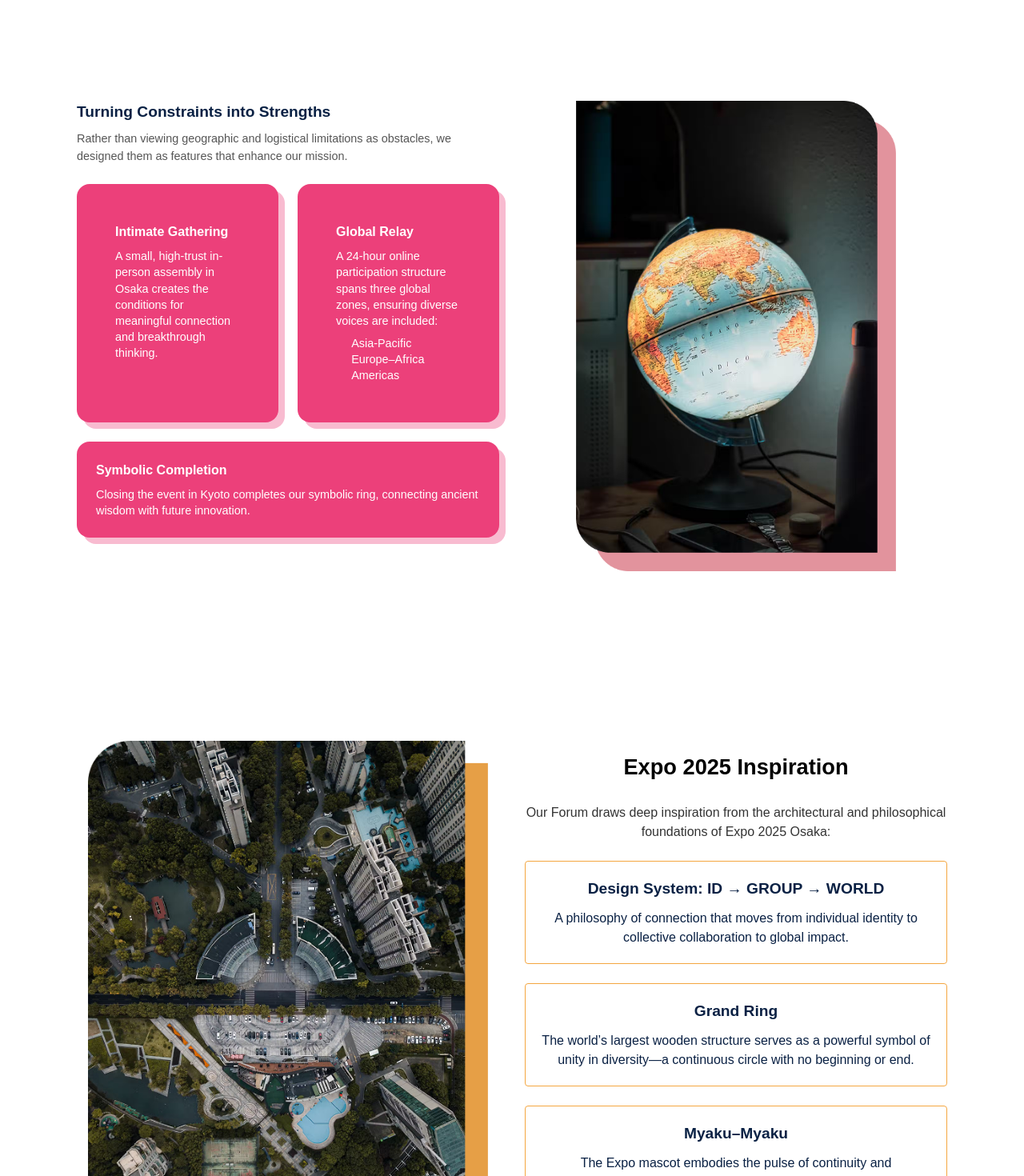
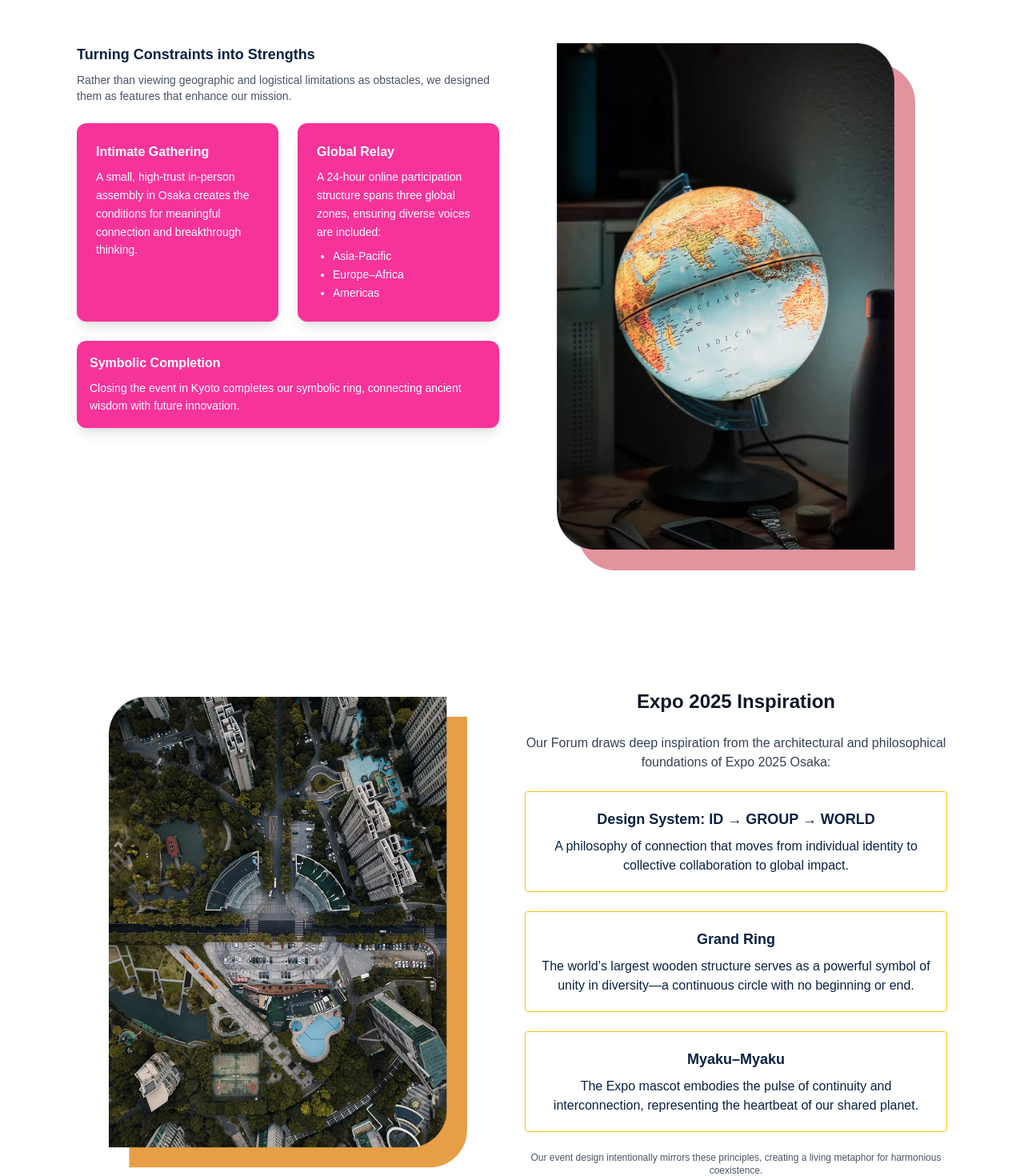
Before and after one commit to Algonots/ai-compassion_website, a Next.js app: page / in a window 1280 px wide. Shown: the part 1980-3450 px from the top of the page at 80% size. Built offline with nearby package versions, Linux system fonts and the light colour scheme.

Commit message:
updated mobile responsiveness for about section

```diff
--- a/src/components/aboutSection/index.jsx
+++ b/src/components/aboutSection/index.jsx
@@ -53,134 +53,49 @@ const pillars = [
 
 export function ConstraintsSection() {
   return (
-    <section
-      className="my-11"
-      style={{
-        display: "grid",
-        gridTemplateColumns: "1fr 1fr",
-        gap: "2rem",
-        alignItems: "start",
-        padding: "4rem 2rem",
-      }}
-    >
+    <section className="my-11 grid grid-cols-1 md:grid-cols-2 gap-8 items-start px-4 md:px-8 py-8">
       {/* Left Content */}
-      <div style={{ display: "flex", flexDirection: "column", gap: "1.5rem" }}>
+      <div className="flex flex-col gap-6">
         {/* Header */}
         <div>
-          <h2 style={{ fontSize: "1.2rem", fontWeight: "600" }}>
-            Turning Constraints into Strengths
-          </h2>
-          <p style={{ fontSize: "0.9rem", color: "#555", marginTop: "0.5rem" }}>
-            Rather than viewing geographic and logistical limitations as
-            obstacles, we designed them as features that enhance our mission.
+          <h2 className="text-lg font-semibold">Turning Constraints into Strengths</h2>
+          <p className="text-sm text-gray-600 mt-2">
+            Rather than viewing geographic and logistical limitations as obstacles, we designed them as features that enhance our mission.
           </p>
         </div>
-
         {/* First row with two cards */}
-        <div
-          style={{
-            display: "grid",
-            gridTemplateColumns: "5fr 5fr",
-            gap: "1.5rem",
-          }}
-        >
+        <div className="grid grid-cols-1 sm:grid-cols-2 gap-6">
           {/* Intimate Gathering */}
-          <div
-            style={{
-              backgroundColor: "#ec407a",
-              color: "white",
-              padding: "3rem",
-              borderRadius: "1rem",
-              boxShadow: "8px 8px 0px #f8bbd0",
-            }}
-          >
-            <h3
-              style={{
-                marginBottom: "0.5rem",
-                fontSize: "1rem",
-                fontWeight: "600",
-              }}
-            >
-              Intimate Gathering
-            </h3>
-            <p style={{ fontSize: "0.9rem", lineHeight: "1.4" }}>
-              A small, high-trust in-person assembly in Osaka creates the
-              conditions for meaningful connection and breakthrough thinking.
+          <div className="bg-pink-500 text-white p-6 rounded-xl shadow-lg">
+            <h3 className="mb-2 text-base font-semibold">Intimate Gathering</h3>
+            <p className="text-sm leading-relaxed">
+              A small, high-trust in-person assembly in Osaka creates the conditions for meaningful connection and breakthrough thinking.
             </p>
           </div>
-
           {/* Global Relay */}
-          <div
-            style={{
-              backgroundColor: "#ec407a",
-              color: "white",
-              padding: "3rem",
-              borderRadius: "1rem",
-              boxShadow: "8px 8px 0px #f8bbd0",
-            }}
-          >
-            <h3
-              style={{
-                marginBottom: "0.5rem",
-                fontSize: "1rem",
-                fontWeight: "600",
-              }}
-            >
-              Global Relay
-            </h3>
-            <p
-              style={{
-                fontSize: "0.9rem",
-                lineHeight: "1.4",
-                marginBottom: "0.5rem",
-              }}
-            >
-              A 24-hour online participation structure spans three global zones,
-              ensuring diverse voices are included:
+          <div className="bg-pink-500 text-white p-6 rounded-xl shadow-lg">
+            <h3 className="mb-2 text-base font-semibold">Global Relay</h3>
+            <p className="text-sm leading-relaxed mb-2">
+              A 24-hour online participation structure spans three global zones, ensuring diverse voices are included:
             </p>
-            <ul
-              style={{
-                fontSize: "0.9rem",
-                lineHeight: "1.4",
-                paddingLeft: "1.2rem",
-              }}
-            >
+            <ul className="text-sm leading-relaxed pl-5 list-disc">
               <li>Asia-Pacific</li>
               <li>Europe–Africa</li>
               <li>Americas</li>
             </ul>
           </div>
         </div>
-
         {/* Full-width Symbolic Completion */}
-        <div
-          style={{
-            backgroundColor: "#ec407a",
-            color: "white",
-            padding: "1.5rem",
-            borderRadius: "1rem",
-            boxShadow: "8px 8px 0px #f8bbd0",
-          }}
-        >
-          <h3
-            style={{
-              marginBottom: "0.5rem",
-              fontSize: "1rem",
-              fontWeight: "600",
-            }}
-          >
-            Symbolic Completion
-          </h3>
-          <p style={{ fontSize: "0.9rem", lineHeight: "1.4" }}>
-            Closing the event in Kyoto completes our symbolic ring, connecting
-            ancient wisdom with future innovation.
+        <div className="bg-pink-500 text-white p-4 rounded-xl shadow-lg">
+          <h3 className="mb-2 text-base font-semibold">Symbolic Completion</h3>
+          <p className="text-sm leading-relaxed">
+            Closing the event in Kyoto completes our symbolic ring, connecting ancient wisdom with future innovation.
           </p>
         </div>
       </div>
-
       {/* Right Image */}
-      <div style={{ display: "flex", justifyContent: "center" }}>
-        <Image src={globeImg} alt="Globe" width={400} height={400} />
+      <div className="flex justify-center items-center">
+        <Image src={globeImg} alt="Globe" width={300} height={300} className="w-full max-w-xs md:max-w-md h-auto" />
       </div>
     </section>
   );
@@ -188,117 +103,47 @@ export function ConstraintsSection() {
 
 export function ExpoInspiration() {
   return (
-    <section
-      style={{
-        display: "grid",
-        gridTemplateColumns: "1fr 1fr",
-        gap: "2rem",
-        alignItems: "center",
-        padding: "4rem 2rem",
-      }}
-    >
-      {/* Left Image with orange background */}
-      <div style={{ position: "relative", display: "flex", justifyContent: "center" }}>
-        {/* <div
-          style={{
-            position: "absolute",
-            bottom: "-20px",
-            right: "-20px",
-            width: "541px",
-            height: "722px",
-            backgroundColor: "#F4A640",
-            borderRadius: "1rem",
-            zIndex: 0,
-          }}
-        /> */}
-        <div
-          style={{
-            borderRadius: "1rem",
-            overflow: "hidden",
-            position: "relative",
-            zIndex: 1,
-            maxWidth: "500px",
-            width: "100%",
-          }}
-        >
+    <section className="grid grid-cols-1 md:grid-cols-2 gap-8 items-center px-4 md:px-8 py-8">
+      {/* Left Image */}
+      <div className="flex justify-center items-center">
+        <div className="rounded-xl overflow-hidden w-full max-w-xs md:max-w-md">
           <Image src={city} alt="City View" layout="responsive" width={500} height={500} />
         </div>
       </div>
-
       {/* Right Content */}
-      <div style={{ display: "flex", flexDirection: "column", gap: "1.5rem" }}>
-        <h2 style={{ textAlign: "center", fontWeight: 700, fontSize: "1.7rem", color: "#000" }}>
-          Expo 2025 Inspiration
-        </h2>
-
-        <p style={{ textAlign: "center", fontSize: "1rem", color: "#333" }}>
-          Our Forum draws deep inspiration from the architectural and philosophical
-          foundations of Expo 2025 Osaka:
+      <div className="flex flex-col gap-6">
+        <h2 className="text-center font-bold text-xl md:text-2xl text-gray-900">Expo 2025 Inspiration</h2>
+        <p className="text-center text-base text-gray-700">
+          Our Forum draws deep inspiration from the architectural and philosophical foundations of Expo 2025 Osaka:
         </p>
-
         {/* Box 1 */}
-        <div
-          style={{
-            border: "1px solid #F4A640",
-            borderRadius: "4px",
-            padding: "20px",
-            textAlign: "center",
-          }}
-        >
-          <h3 style={{ margin: "0 0 10px 0", fontWeight: 700, fontSize: "1.2rem", color: "#0A2144" }}>
-            Design System: ID → GROUP → WORLD
-          </h3>
-          <p style={{ margin: 0, fontSize: "1rem", color: "#0A2144" }}>
-            A philosophy of connection that moves from individual identity to
-            collective collaboration to global impact.
+        <div className="border border-yellow-400 rounded p-5 text-center">
+          <h3 className="mb-2 font-bold text-lg text-[#0A2144]">Design System: ID → GROUP → WORLD</h3>
+          <p className="text-base text-[#0A2144]">
+            A philosophy of connection that moves from individual identity to collective collaboration to global impact.
           </p>
         </div>
-
         {/* Box 2 */}
-        <div
-          style={{
-            border: "1px solid #F4A640",
-            borderRadius: "4px",
-            padding: "20px",
-            textAlign: "center",
-          }}
-        >
-          <h3 style={{ margin: "0 0 10px 0", fontWeight: 700, fontSize: "1.2rem", color: "#0A2144" }}>
-            Grand Ring
-          </h3>
-          <p style={{ margin: 0, fontSize: "1rem", color: "#0A2144" }}>
-            The world’s largest wooden structure serves as a powerful symbol of
-            unity in diversity—a continuous circle with no beginning or end.
+        <div className="border border-yellow-400 rounded p-5 text-center">
+          <h3 className="mb-2 font-bold text-lg text-[#0A2144]">Grand Ring</h3>
+          <p className="text-base text-[#0A2144]">
+            The world’s largest wooden structure serves as a powerful symbol of unity in diversity—a continuous circle with no beginning or end.
           </p>
         </div>
-
         {/* Box 3 */}
-        <div
-          style={{
-            border: "1px solid #F4A640",
-            borderRadius: "4px",
-            padding: "20px",
-            textAlign: "center",
-          }}
-        >
-          <h3 style={{ margin: "0 0 10px 0", fontWeight: 700, fontSize: "1.2rem", color: "#0A2144" }}>
-            Myaku–Myaku
-          </h3>
-          <p style={{ margin: 0, fontSize: "1rem", color: "#0A2144" }}>
-            The Expo mascot embodies the pulse of continuity and interconnection,
-            representing the heartbeat of our shared planet.
+        <div className="border border-yellow-400 rounded p-5 text-center">
+          <h3 className="mb-2 font-bold text-lg text-[#0A2144]">Myaku–Myaku</h3>
+          <p className="text-base text-[#0A2144]">
+            The Expo mascot embodies the pulse of continuity and interconnection, representing the heartbeat of our shared planet.
           </p>
         </div>
-
-        <p style={{ textAlign: "center", fontSize: "12px", color: "#333" }}>
-          Our event design intentionally mirrors these principles, creating a living
-          metaphor for harmonious coexistence.
+        <p className="text-center text-xs text-gray-600">
+          Our event design intentionally mirrors these principles, creating a living metaphor for harmonious coexistence.
         </p>
       </div>
     </section>
   );
 }
-
 
 export default function AboutSection() {
   // Globe layout for thematic pillars (pie segments)
@@ -347,26 +192,23 @@ export default function AboutSection() {
             </p>
           </div>
         </div>
-
-        <div className="w-full xl:w-1/2">
+        <div className="w-full xl:w-1/2 flex justify-center items-center">
           <Image
             src={ab1}
             alt="About Us"
-            className="w-[95%] h-[95%] shadow-[25px_25px_0px_rgba(255,205,119,0.8)] lg:shadow-[35px_35px_0px_rgba(255,205,119,0.8)] rounded-t-[5rem] rounded-r-[5rem]"
+            className="w-[95%] h-[95%] shadow-[25px_25px_0px_rgba(255,205,119,0.8)] lg:shadow-[35px_35px_0px_rgba(255,205,119,0.8)] rounded-t-[3rem] rounded-r-[3rem]"
           />
         </div>
       </div>
-
       {/* Section Title */}
       <h2 className="text-2xl font-bold text-gray-900 mt-15 justify-center flex">
         Why Now : The Critical Moment
       </h2>
-
       {/* Two-Column Grid */}
       <div className="grid grid-cols-1 md:grid-cols-2 gap-6">
         {/* Left Card */}
-        <div className="rounded-2xl bg-pink-300 p-10 shadow-lg flex flex-col justify-center w-90 mx-auto">
-          <h3 className="justify-center flex text-5xl font-extrabold text-gray-900">
+        <div className="rounded-2xl bg-pink-300 p-8 md:p-10 shadow-lg flex flex-col justify-center w-full mx-auto">
+          <h3 className="justify-center flex text-4xl md:text-5xl font-extrabold text-gray-900">
             5
           </h3>
           <p className="mt-3 text-lg font-semibold text-gray-800 justify-center flex">
@@ -377,10 +219,9 @@ export default function AboutSection() {
             unprecedented reasoning abilities and multilingual mastery.
           </p>
         </div>
-
         {/* Right Card */}
-        <div className="rounded-2xl bg-purple-400 p-10 shadow-lg flex flex-col justify-center w-90 mx-auto">
-          <h3 className="text-5xl font-extrabold text-white justify-center flex">
+        <div className="rounded-2xl bg-purple-400 p-8 md:p-10 shadow-lg flex flex-col justify-center w-full mx-auto">
+          <h3 className="text-4xl md:text-5xl font-extrabold text-white justify-center flex">
             54%
           </h3>
           <p className="mt-3 text-lg font-semibold text-white justify-center flex">
@@ -392,20 +233,16 @@ export default function AboutSection() {
           </p>
         </div>
       </div>
-
       {/* Bottom Description */}
       <p className="mt-1 text-sm text-gray-600 leading-relaxed max-w-3xl mx-auto text-center">
         Between these growing capabilities and limited trust lies the vital
         space that must be filled with empathy and accountability. This Forum
         addresses this gap at a pivotal moment in technological development.
       </p>
-
       {/* Constraints Section */}
       <ConstraintsSection />
-
       {/* Expo Inspiration Section */}
       <ExpoInspiration />
-
       {/* Thematic Pillars Section */}
       <div className="mt-16">
         <h2 className="text-2xl font-bold text-gray-900 mb-6 text-center">
@@ -417,11 +254,10 @@ export default function AboutSection() {
           experts who embody both technical expertise and humanistic values,
           ensuring a holistic approach to AI development.
         </p>
-
         {/* Globe Pie Layout */}
         <div className="flex flex-col md:flex-row items-center justify-center gap-8">
           {/* Left 3 pillar descriptions */}
-          <div className="flex flex-col gap-12 items-end justify-center flex-1">
+          <div className="flex flex-col gap-8 md:gap-12 items-end justify-center flex-1">
             <div className="max-w-xs text-right">
               <h3 className="font-bold">{pillars[0].title}</h3>
               <p className="text-gray-600 text-sm">{pillars[0].description}</p>
@@ -436,17 +272,11 @@ export default function AboutSection() {
             </div>
           </div>
           {/* Globe Pie */}
-          <div
-            className="relative"
-            style={{ width: 320, height: 320, minWidth: 320 }}
-          >
-            {/* Center Globe Image */}
-            <div className="items-center">
-              <Image src={pillarsImg} alt="Pillars Globe" width={1000} height={1000} />
-            </div>
+          <div className="relative w-[220px] h-[220px] md:w-[320px] md:h-[320px] min-w-[220px] md:min-w-[320px] flex items-center justify-center">
+            <Image src={pillarsImg} alt="Pillars Globe" width={1000} height={1000} className="w-full h-full" />
           </div>
           {/* Right 3 pillar descriptions */}
-          <div className="flex flex-col gap-12 items-start justify-center flex-1">
+          <div className="flex flex-col gap-8 md:gap-12 items-start justify-center flex-1">
             <div className="max-w-xs text-left">
               <h3 className="font-bold">{pillars[1].title}</h3>
               <p className="text-gray-600 text-sm">{pillars[1].description}</p>
```
